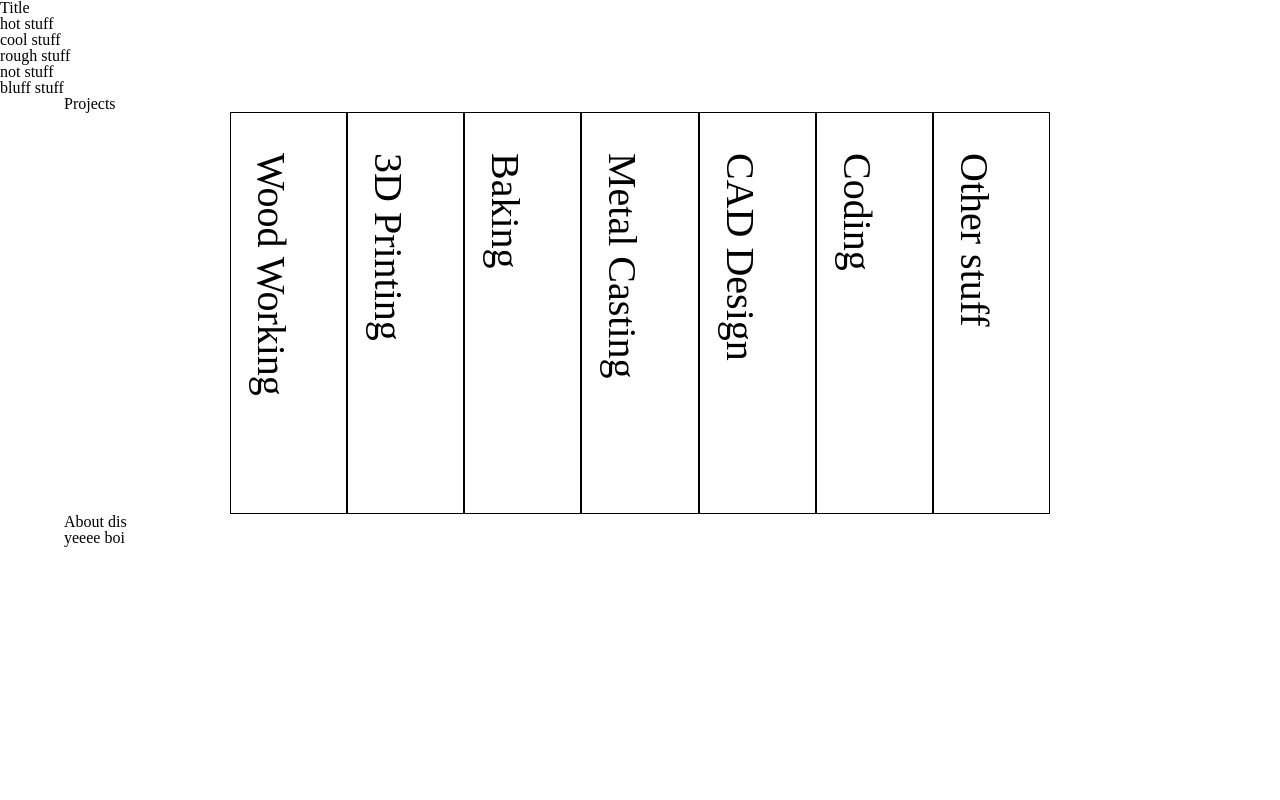
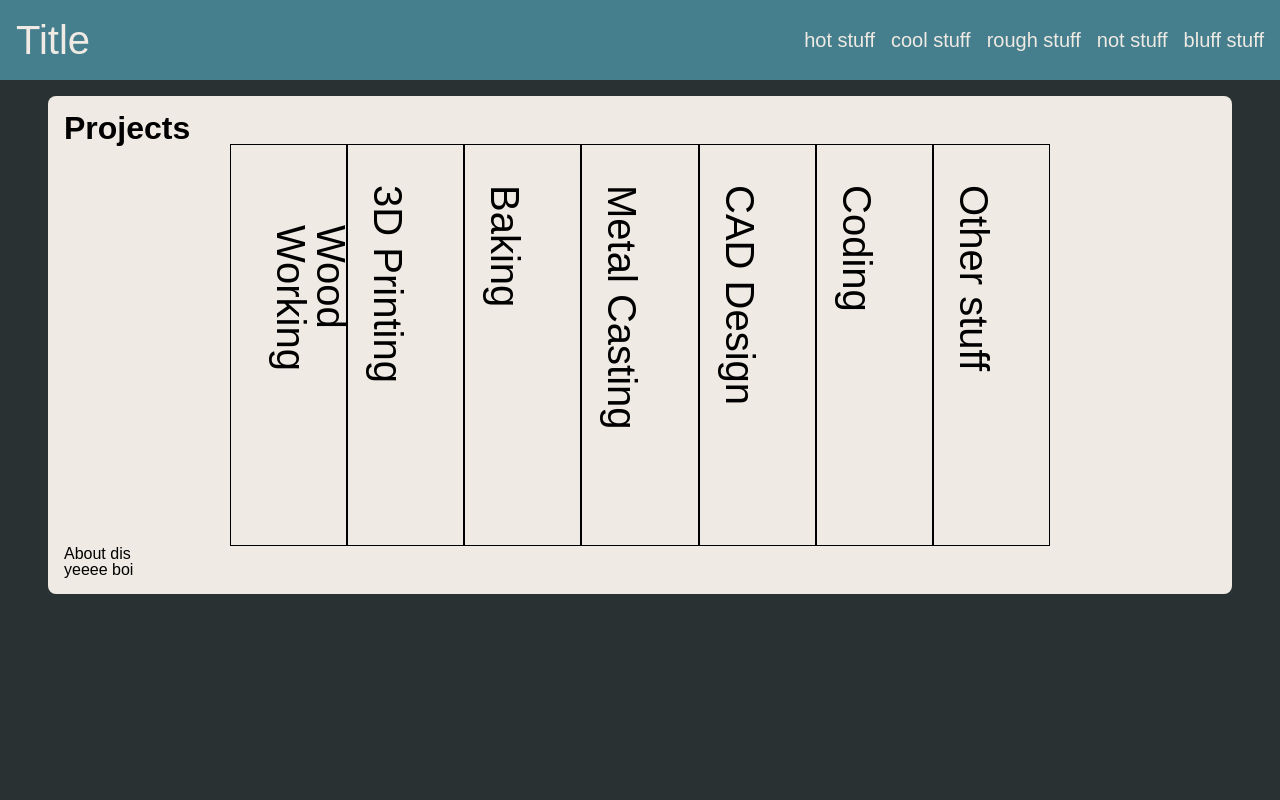
Before and after one commit to pbngrape/margret, a Django app: page / in a window 1280 px wide. Run offline with Django 3.2, Linux system fonts and the light colour scheme.

Commit message:
Update style.css

```diff
--- a/home/static/home/style.css
+++ b/home/static/home/style.css
@@ -1,7 +1,47 @@
+body {
+  background-color: #2a3133;
+  font-family: Arial, Helvetica, sans-serif;
+}
+
 main {
-  margin: 0 auto;
+  margin: 16px auto;
   width: 90%;
   max-width: 1200px;
+  background-color: #efeae3;
+  border-radius: 8px;
+  padding: 16px;
+}
+
+header {
+  height: 80px;
+  padding: 0 16px;
+  background-color: #457f8e;
+  color: #efeae3;
+}
+
+header span {
+  line-height: 80px;
+  font-size: 40px;
+}
+
+header nav {
+  float: right;
+}
+
+header nav ul {
+  display: flex;
+  align-items: center;
+  height: 80px;
+}
+
+header nav ul li {
+  padding-left: 16px;
+  font-size: 20px;
+}
+
+h1 {
+  font-size: 32px;
+  font-weight: bold;
 }
 
 #tabs {
@@ -15,6 +55,7 @@ main {
   height: 400px;
   width: 10%;
 }
+
 #tabs div:hover {
   flex-grow: 2;
 }
```
